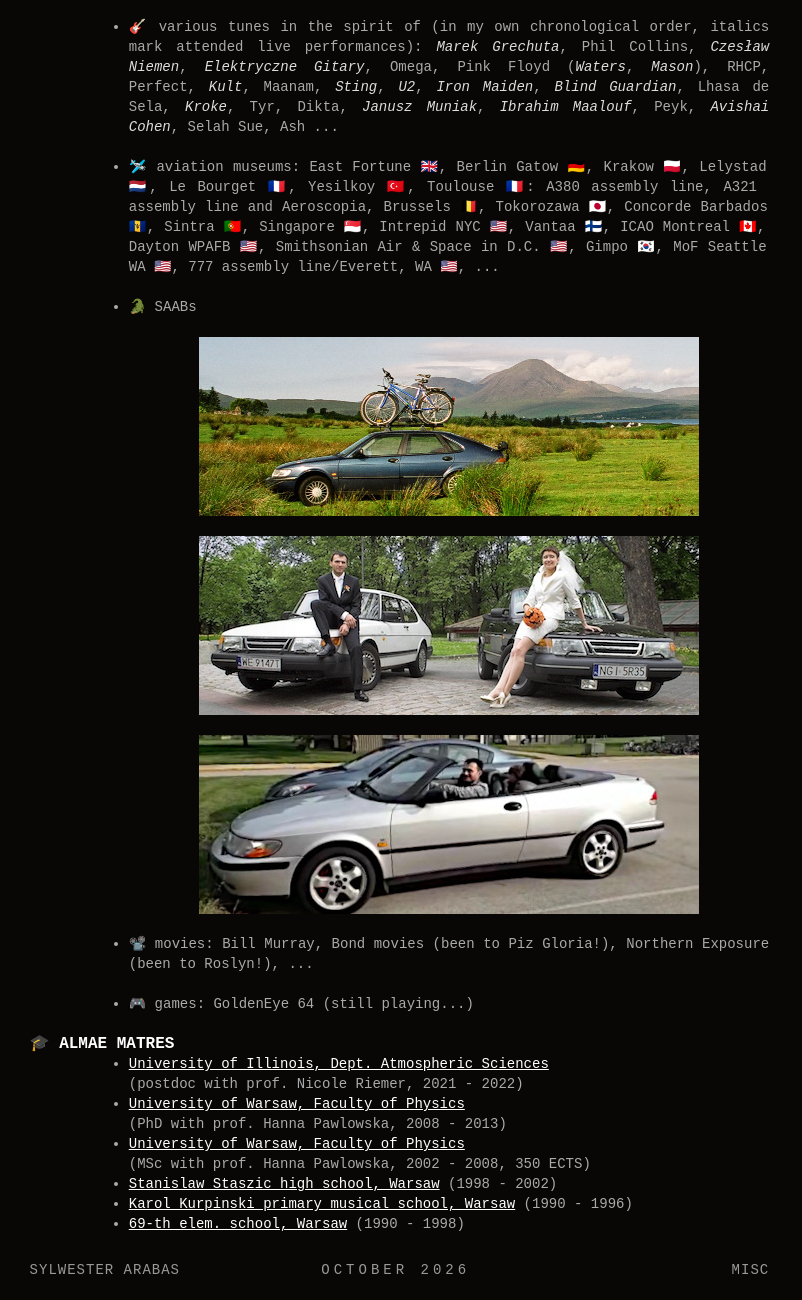
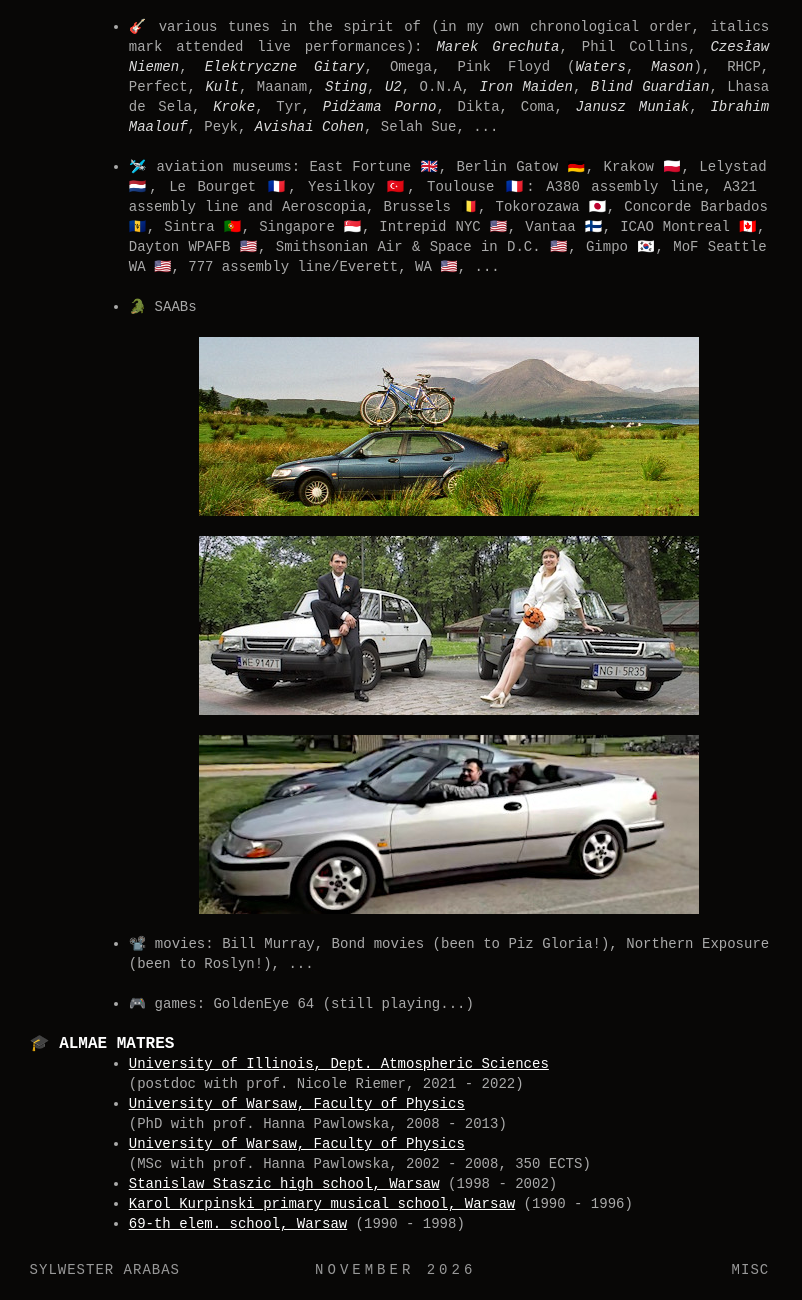
Before and after one commit to slayoo/slayoo.github.io, a plain HTML site: page misc.html in a window 1280 px wide. Shown: the part 1222-2522 px from the top of the page, without its empty margins (0-802 px from the left). Drawn offline with Linux system fonts and the light colour scheme.

Commit message:
updated slides, add to talks

```diff
--- a/misc.html
+++ b/misc.html
@@ -143,18 +143,20 @@ Perfect,
 Maanam,
 <em>Sting</em>,
 <em>U2</em>,
+O.N.A,
 <em>Iron Maiden</em>,
 <em>Blind Guardian</em>,
 Lhasa de Sela,
 <em>Kroke</em>,
 Tyr,
+<em>Pidżama Porno</em>,
 Dikta,
+Coma,
 <em>Janusz Muniak</em>,
 <em>Ibrahim Maalouf</em>,
 Peyk,
 <em>Avishai Cohen</em>,
 Selah Sue,
-Ash
 ...</p>
   </li>
   <li>
@@ -200,7 +202,7 @@ Gimpo 🇰🇷, MoF Seattle WA 🇺🇸, 777 assembly line/Everett, WA 🇺🇸,
 
   <ol class='man-decor man-foot man foot'>
     <li class='tl'>Sylwester Arabas</li>
-    <li class='tc'>October 2026</li>
+    <li class='tc'>November 2026</li>
     <li class='tr'>misc</li>
   </ol>
 
```
Also changed, not shown: talks.html (+6 -1 lines), 1 other file.
